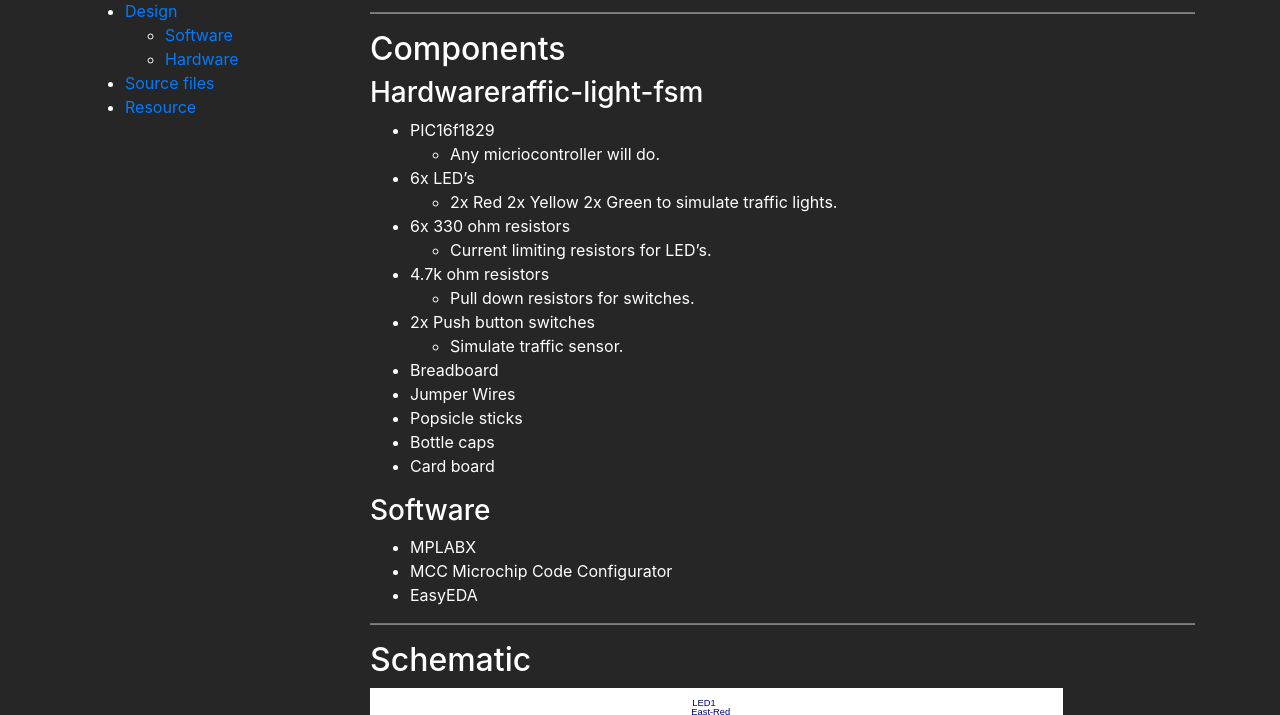
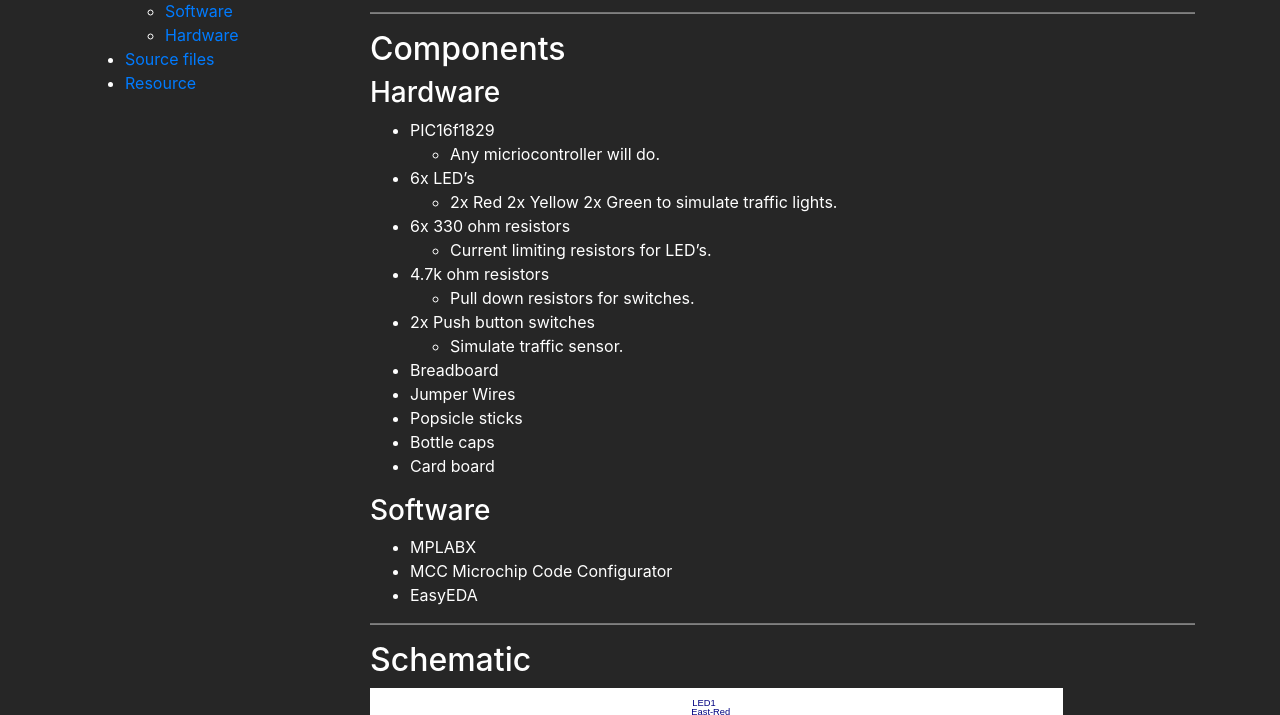
Before and after one commit to tahull/tahull.github.io, a Jekyll site: the page built from _posts/projects/pic/2018-06-07-traffic-light-fsm.md, in a window 1280 px wide and 900 px high, scrolled down 1037 px, cut to the strip 185-900 px from the top of the window. Built offline with Jekyll 4.4.1, drawn with Linux system fonts in a browser that asks for light colours; nearby versions of some CDN libraries; some of the changed text lies outside the part shown.

Commit message:
fix post

```diff
--- a/_posts/projects/pic/2018-06-07-traffic-light-fsm.md
+++ b/_posts/projects/pic/2018-06-07-traffic-light-fsm.md
@@ -32,7 +32,7 @@
 
 ---
 ## Components
-### Hardwareraffic-light-fsm
+### Hardware
 - PIC16f1829
   - Any micriocontroller will do.
 - 6x LED's
```
